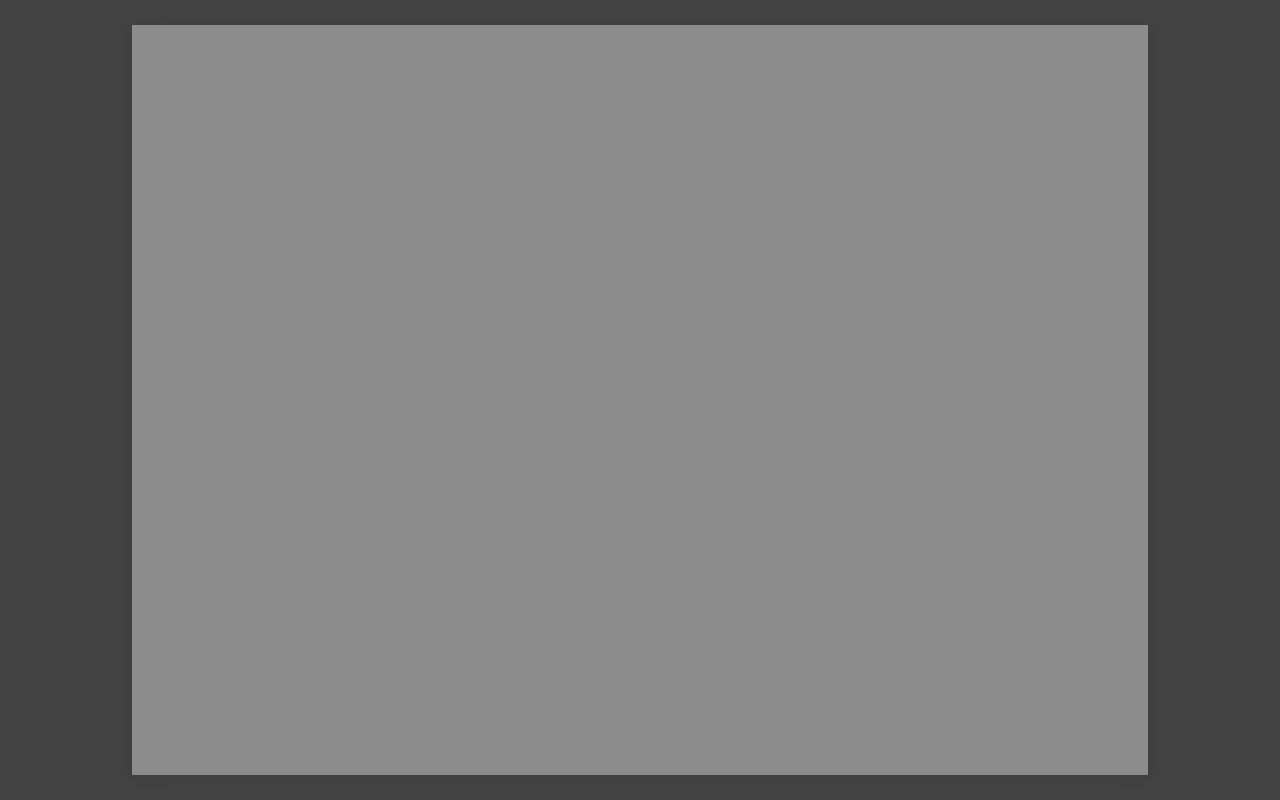
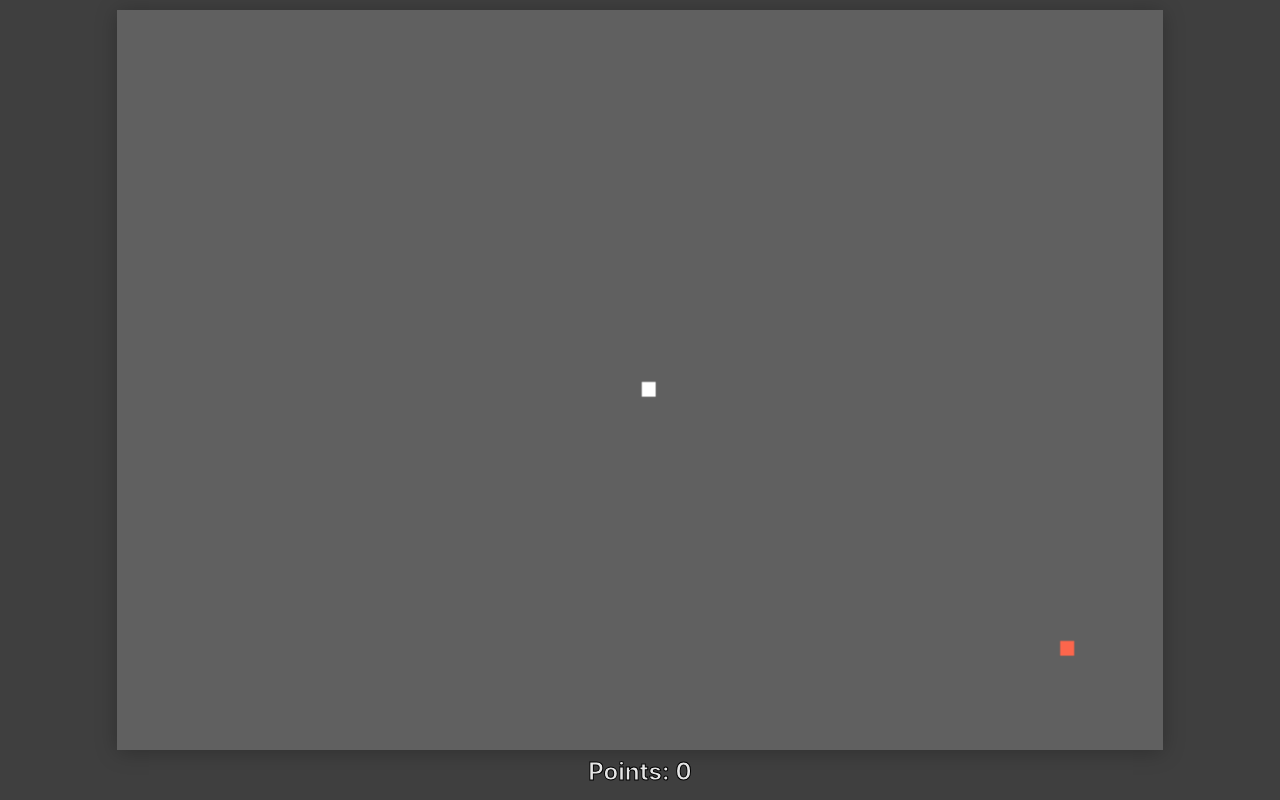
Before and after one commit to elliot-gustafsson03/AI-Snake, a website built with Vite: page index.html in a window 1280 px wide. Both pictures are taken after a click on the item "Keyboard Input". Built offline with nearby package versions, Linux system fonts and the light colour scheme.

Commit message:
Basic Snake game with keyboard input

```diff
--- a/index.html
+++ b/index.html
@@ -9,8 +9,11 @@
     </head>
     <body>
         <div id="app">
-            <div id="container">
+            <div class="container">
                 <canvas width="600" height="400"></canvas>
+            </div>
+            <div class="point-counter">
+                <p id="points">Points: 0</p>
             </div>
             <div id="select-controller">
                 <div>
--- a/public/style.css
+++ b/public/style.css
@@ -12,7 +12,7 @@
     -webkit-font-smoothing: antialiased;
     -moz-osx-font-smoothing: grayscale;
 
-    --shadow: 0 2px 20px rgba(0, 0, 0, 0.1);
+    --shadow: 0 2px 20px rgba(0, 0, 0, 0.25);
 }
 
 html,
@@ -23,7 +23,7 @@ body {
     display: flex;
     align-items: center;
     justify-content: center;
-    background-color: #434343;
+    background-color: #3f3f3f;
 }
 
 #app {
@@ -33,9 +33,10 @@ body {
     position: relative;
 }
 
-#container {
+.container {
     position: absolute;
-    inset: 25px;
+    inset: 10px;
+    bottom: 50px;
 }
 
 @media (min-aspect-ratio: 4/3) {
@@ -48,10 +49,26 @@ body {
 }
 
 canvas {
-    background-color: rgb(140, 140, 140);
+    background-color: #606060;
     box-shadow: var(--shadow);
     width: 100%;
     height: 100%;
+}
+
+.point-counter {
+    position: fixed;
+    bottom: 10px;
+    left: 0;
+    right: 0;
+}
+
+#points {
+    margin: 0;
+    text-align: center;
+    font-weight: bold;
+    -webkit-text-stroke-width: 1px;
+    -webkit-text-stroke-color: black;
+    font-size: 24px;
 }
 
 #select-controller {
--- /dev/null
+++ b/src/Apple.ts
@@ -0,0 +1,15 @@
+import Entity from './Entity'
+import { position } from './Position'
+
+class Apple extends Entity {
+    protected pos: position
+    protected color: string
+
+    constructor(pos: position) {
+        super()
+        this.pos = pos
+        this.color = '#fc664c'
+    }
+}
+
+export default Apple
--- /dev/null
+++ b/src/Constants.ts
@@ -0,0 +1,5 @@
+const WIDTH = 60
+const HEIGHT = 40
+const PIXEL = 10
+
+export { WIDTH, HEIGHT, PIXEL }
--- /dev/null
+++ b/src/Controller.ts
@@ -0,0 +1,7 @@
+import { velocity } from './Position'
+
+abstract class Controller {
+    abstract getNewVelocity(): velocity
+}
+
+export default Controller
--- /dev/null
+++ b/src/Entity.ts
@@ -0,0 +1,16 @@
+import { position } from './Position'
+
+abstract class Entity {
+    protected abstract color: string
+    protected abstract pos: position
+
+    getPos(): position {
+        return this.pos
+    }
+
+    getColor(): string {
+        return this.color
+    }
+}
+
+export default Entity
--- /dev/null
+++ b/src/KeyboardController.ts
@@ -0,0 +1,51 @@
+import Controller from './Controller'
+import { velocity } from './Position'
+
+class KeyboardController extends Controller {
+    lastKey: string = ''
+    prevVel: velocity = { x: 0, y: 0 }
+
+    constructor() {
+        super()
+        this.listen()
+    }
+
+    listen() {
+        window.addEventListener('keydown', (e) => {
+            this.lastKey = e.key
+        })
+    }
+
+    getNewVelocity(): velocity {
+        let newVelocity = { x: 0, y: 0 }
+
+        switch (this.lastKey) {
+            case 'ArrowUp':
+                newVelocity.y = -1
+                break
+            case 'ArrowDown':
+                newVelocity.y = 1
+                break
+            case 'ArrowLeft':
+                newVelocity.x = -1
+                break
+            case 'ArrowRight':
+                newVelocity.x = 1
+                break
+            default:
+                return this.prevVel
+        }
+
+        if (
+            newVelocity.x == -this.prevVel &&
+            newVelocity.y == -this.prevVel.y
+        ) {
+            return this.prevVel
+        }
+
+        this.prevVel = newVelocity
+        return newVelocity
+    }
+}
+
+export default KeyboardController
--- /dev/null
+++ b/src/Position.ts
@@ -0,0 +1,41 @@
+import { HEIGHT, WIDTH } from './Constants'
+
+interface position {
+    x: number
+    y: number
+}
+
+interface velocity {
+    x: number
+    y: number
+}
+
+function randomPosition(ignore: position[]): position {
+    while (true) {
+        let randomPos = {
+            x: Math.floor(Math.random() * WIDTH),
+            y: Math.floor(Math.random() * HEIGHT),
+        }
+
+        if (!containsPosition(randomPos, ignore)) {
+            return randomPos
+        }
+    }
+}
+
+function containsPosition(pos: position, list: position[]): boolean {
+    for (let i = 0; i < list.length; i++) {
+        if (positionEquals(pos, list[i])) {
+            return true
+        }
+    }
+
+    return false
+}
+
+function positionEquals(pos1: position, pos2: position): boolean {
+    return pos1.x == pos2.x && pos1.y == pos2.y
+}
+
+export type { position, velocity }
+export { randomPosition, containsPosition, positionEquals }
--- /dev/null
+++ b/src/Snake.ts
@@ -0,0 +1,60 @@
+import Entity from './Entity'
+import { position, velocity } from './Position'
+import { WIDTH, HEIGHT } from './Constants'
+
+class Snake extends Entity {
+    protected pos: position
+    protected color: string
+    tail: tailSegment[]
+
+    constructor() {
+        super()
+        this.pos = { x: WIDTH / 2, y: HEIGHT / 2 }
+        this.color = '#ffffff'
+        this.tail = []
+    }
+
+    move(vel: velocity) {
+        if (this.tail.length > 0) {
+            for (let i = this.tail.length - 1; i > 0; i--) {
+                this.tail[i].pos = Object.assign({}, this.tail[i - 1].pos)
+            }
+
+            this.tail[0].pos = Object.assign({}, this.pos)
+        }
+
+        this.pos = { x: this.pos.x + vel.x, y: this.pos.y + vel.y }
+    }
+
+    grow() {
+        this.tail.push({
+            pos: Object.assign({}, this.pos),
+            color: getRandomColor(),
+        })
+    }
+}
+
+export default Snake
+
+interface tailSegment {
+    pos: position
+    color: string
+}
+
+function getRandomColor(): string {
+    // Ensure each color component (R, G, B) is always between 128 and 255 for brightness
+    const min = 128
+    const max = 255
+
+    const r = Math.floor(Math.random() * (max - min + 1)) + min
+    const g = Math.floor(Math.random() * (max - min + 1)) + min
+    const b = Math.floor(Math.random() * (max - min + 1)) + min
+
+    // Convert each component to a 2-digit hexadecimal string
+    const rHex = r.toString(16).padStart(2, '0')
+    const gHex = g.toString(16).padStart(2, '0')
+    const bHex = b.toString(16).padStart(2, '0')
+
+    // Combine components into a single hex color string
+    return `#${rHex}${gHex}${bHex}`
+}
--- a/src/SnakeGame.ts
+++ b/src/SnakeGame.ts
@@ -1,16 +1,128 @@
-const FPS = 30
+import Controller from './Controller'
+import Snake from './Snake'
+import {
+    position,
+    randomPosition,
+    positionEquals,
+    containsPosition,
+} from './Position'
+import { HEIGHT, PIXEL, WIDTH } from './Constants'
+import Apple from './Apple'
 
 class SnakeGame {
-    context
-    interval
+    private context: CanvasRenderingContext2D
+    private controller: Controller
+    private fps: number
 
-    constructor(context: CanvasRenderingContext2D) {
+    private interval: number | undefined
+    private snake: Snake | undefined
+    private apple: Apple | undefined
+
+    private points = 0
+
+    constructor(
+        context: CanvasRenderingContext2D,
+        controller: Controller,
+        fps: number
+    ) {
         this.context = context
-        this.interval = setInterval(this.update, 1000 / FPS)
+        this.controller = controller
+        this.fps = fps
     }
 
-    update() {
-        console.log('hej!')
+    start(): void {
+        this.snake = new Snake()
+        this.apple = this.spawnApple()
+        this.interval = setInterval(this.update.bind(this), 1000 / this.fps)
+    }
+
+    update(): void {
+        this.move()
+        this.render()
+        this.checkCollisions()
+    }
+
+    move(): void {
+        this.snake!.move(this.controller.getNewVelocity())
+    }
+
+    render(): void {
+        // Clear
+        this.context.clearRect(0, 0, WIDTH * PIXEL, HEIGHT * PIXEL)
+
+        // Draw apple
+        this.fillPixel(this.apple!.getPos(), this.apple!.getColor())
+
+        // Draw snake head
+        this.fillPixel(this.snake!.getPos(), this.snake!.getColor())
+
+        // Draw snake body
+        this.snake!.tail.forEach((segment) => {
+            this.fillPixel(segment.pos, segment.color)
+        })
+    }
+
+    fillPixel(pos: position, color: string): void {
+        this.context.fillStyle = color
+        this.context.fillRect(
+            pos.x * PIXEL + 1,
+            pos.y * PIXEL + 1,
+            PIXEL - 2,
+            PIXEL - 2
+        )
+    }
+
+    checkCollisions(): void {
+        // Check eaten apple
+        if (positionEquals(this.snake!.getPos(), this.apple!.getPos())) {
+            this.eatApple()
+            return
+        }
+
+        // Check out of bounds
+        if (
+            this.snake!.getPos().x < 0 ||
+            this.snake!.getPos().x >= WIDTH ||
+            this.snake!.getPos().y < 0 ||
+            this.snake!.getPos().y >= HEIGHT
+        ) {
+            this.gameOver()
+            return
+        }
+
+        // Check Self collision
+        if (
+            containsPosition(
+                this.snake!.getPos(),
+                this.snake!.tail.map((segment) => segment.pos)
+            )
+        ) {
+            this.gameOver()
+            return
+        }
+    }
+
+    spawnApple(): Apple {
+        return new Apple(
+            randomPosition([
+                this.snake!.getPos(),
+                ...this.snake!.tail.map((segment) => segment.pos),
+            ])
+        )
+    }
+
+    eatApple() {
+        document.querySelector<HTMLElement>(
+            '#points'
+        )!.innerHTML = `Points: ${++this.points}`
+        this.snake!.grow()
+
+        this.apple = this.spawnApple()
+    }
+
+    gameOver() {
+        clearInterval(this.interval)
+        alert('Game Over!')
     }
 }
 
--- a/src/main.ts
+++ b/src/main.ts
@@ -1,17 +1,20 @@
 import SnakeGame from './SnakeGame'
+import Controller from './Controller'
+import KeyboardController from './KeyboardController'
 
 let game: SnakeGame | undefined
 
-function startGame() {
+function startGame(controller: Controller) {
     document.querySelector('#select-controller')?.remove()
     const canvas = document.querySelector<HTMLCanvasElement>('canvas')
     const context = canvas?.getContext('2d')
 
-    const game = new SnakeGame(context!)
+    game = new SnakeGame(context!, controller, 12)
+    game.start()
 }
 
 document
     .querySelector<HTMLElement>('#keyboard-input')
     ?.addEventListener('click', () => {
-        startGame()
+        startGame(new KeyboardController())
     })
```
